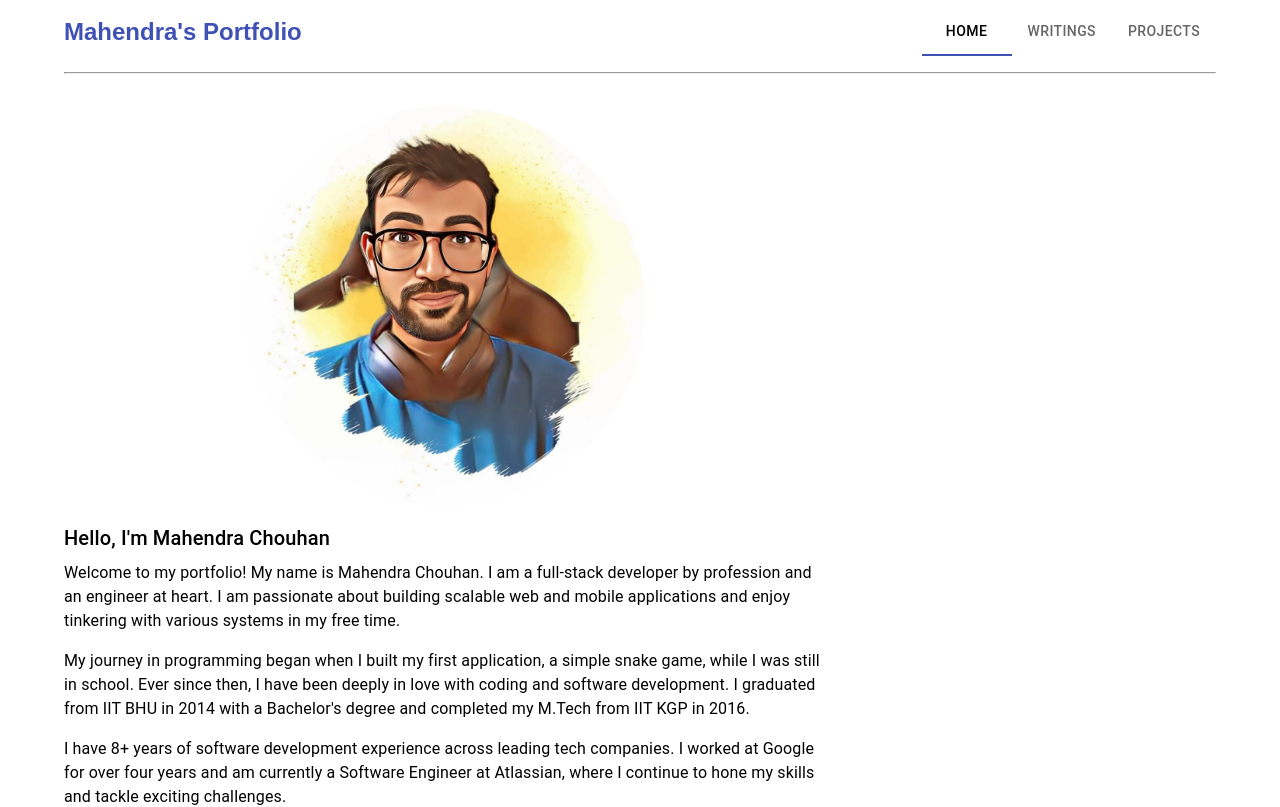
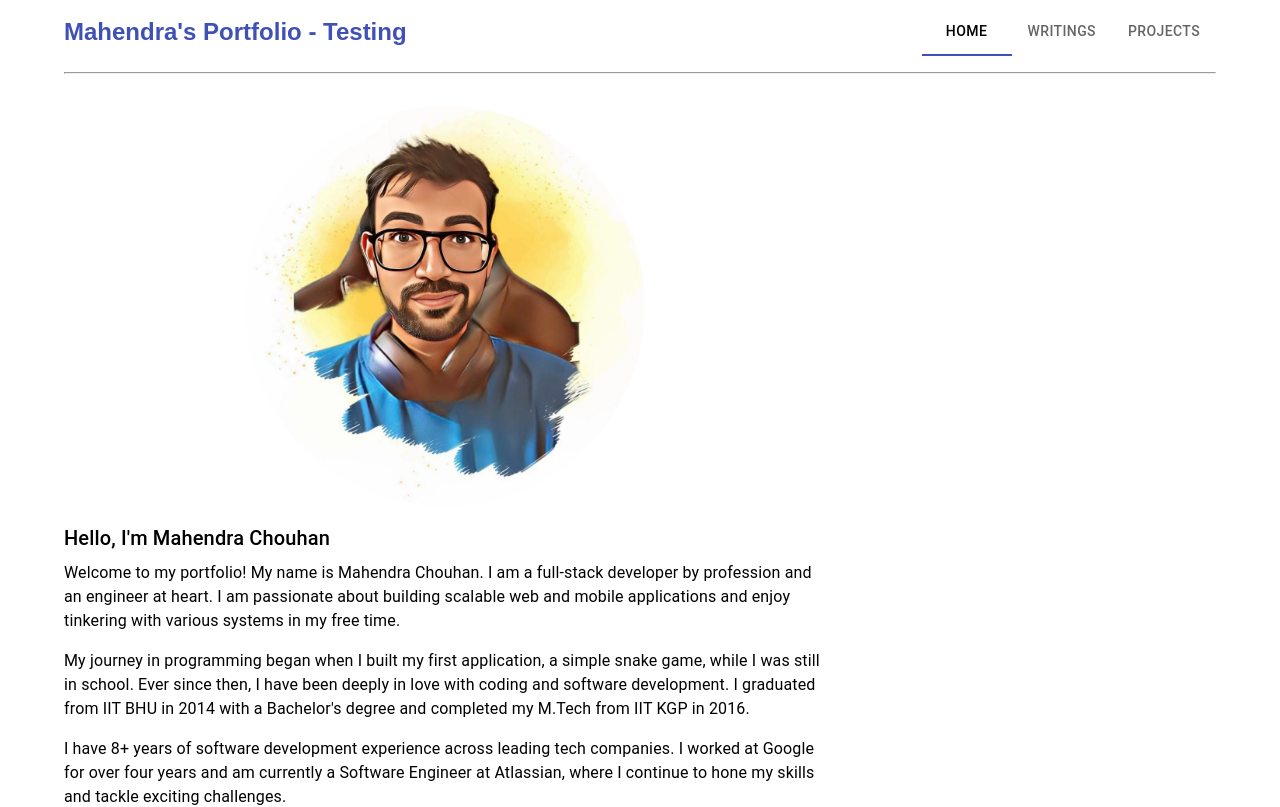
Before and after one commit to m-chouhan/my-portfolio-public, a React (Create React App) app in the folder frontend/: page / in a window 1280 px wide. Shown: the top 807 px of the page. Built offline with nearby package versions, Linux system fonts and the light colour scheme; the HTML template or start-up script is replaced by a standard one.

Commit message:
Minor change to keep the docker image on the server for reference.

```diff
--- a/frontend/src/App.js
+++ b/frontend/src/App.js
@@ -13,7 +13,7 @@ function App() {
     <Container>
       <Toolbar disableGutters sx={{ paddingLeft: 0, paddingRight: 0 }}>
         <Typography variant="title" sx={{ flexGrow: 1 }}>
-          Mahendra's Portfolio
+          Mahendra's Portfolio - Testing
         </Typography>
         <Tabs value={location.pathname} textColor="inherit" indicatorColor="primary">
           <Tab label="Home" component={RouteLink} to="/" value="/" />
```
